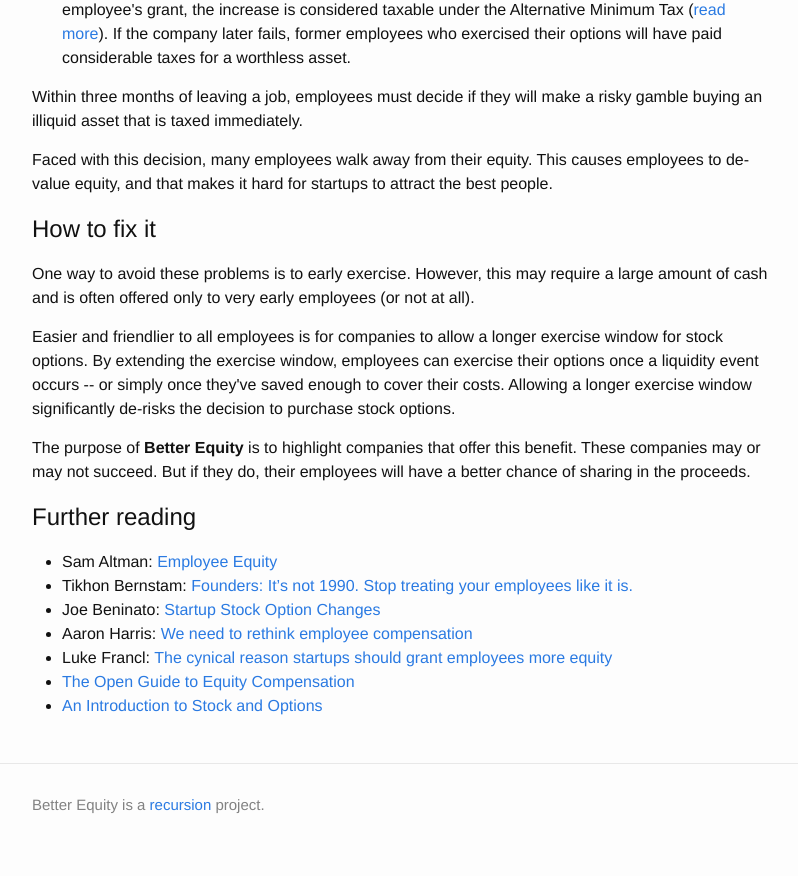
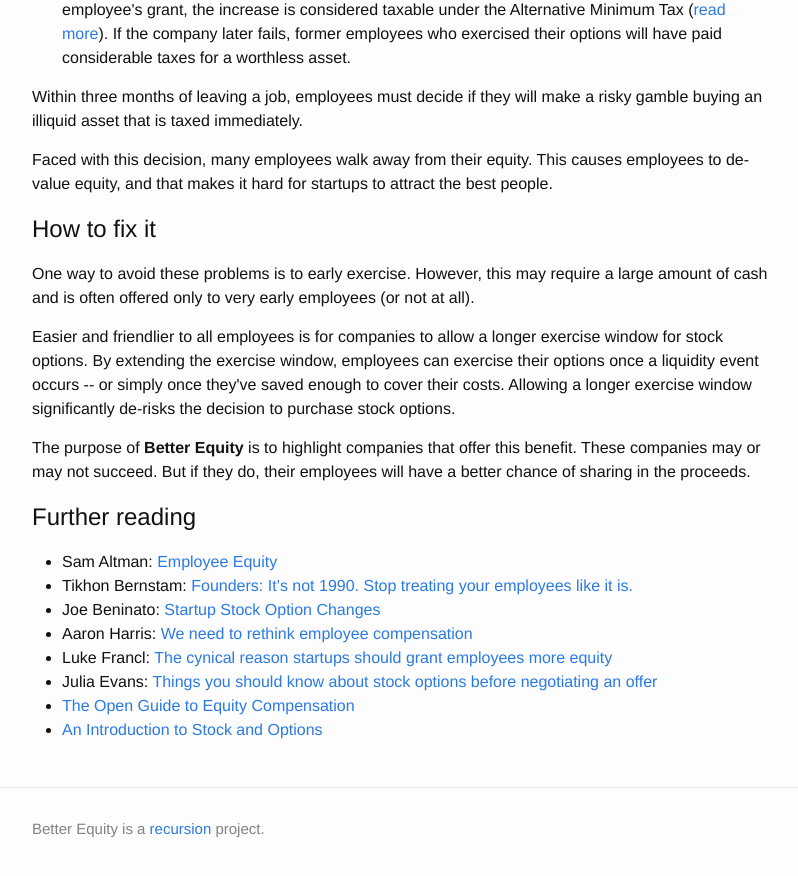
Before and after one commit to look/better-equity, a Jekyll site: the page built from index.html, in a window 1280 px wide and 900 px high, scrolled down 800 px. Shown: the top 876 px of the window, without its empty margins (238-1036 px from the left). Built offline with Jekyll 4.4.1, drawn with Linux system fonts in a browser that asks for light colours.

Commit message:
Add Julia Evans post

```diff
--- a/index.html
+++ b/index.html
@@ -73,6 +73,7 @@ companies:
     <li>Joe Beninato: <a href="https://medium.com/@beninato/startup-stock-option-changes-5df706da0317">Startup Stock Option Changes</a></li>
     <li>Aaron Harris: <a href="http://www.aaronkharris.com/we-need-to-rethink-employee-compensation">We need to rethink employee compensation</a></li>
     <li>Luke Francl: <a href="http://www.recursion.org/2014/4/20/cynical-reason-startups-should-grant-employees-more-equity">The cynical reason startups should grant employees more equity</a></li>
+    <li>Julia Evans: <a href="http://jvns.ca/blog/2015/12/30/do-the-math-on-your-stock-options/">Things you should know about stock options before negotiating an offer</a></li>
     <li><a href="https://github.com/jlevy/og-equity-compensation">The Open Guide to Equity Compensation</a></li>
     <li><a href="http://www.amazon.com/dp/B0055PQ4H8">An Introduction to Stock and Options</a></li>
   </ul>
```
